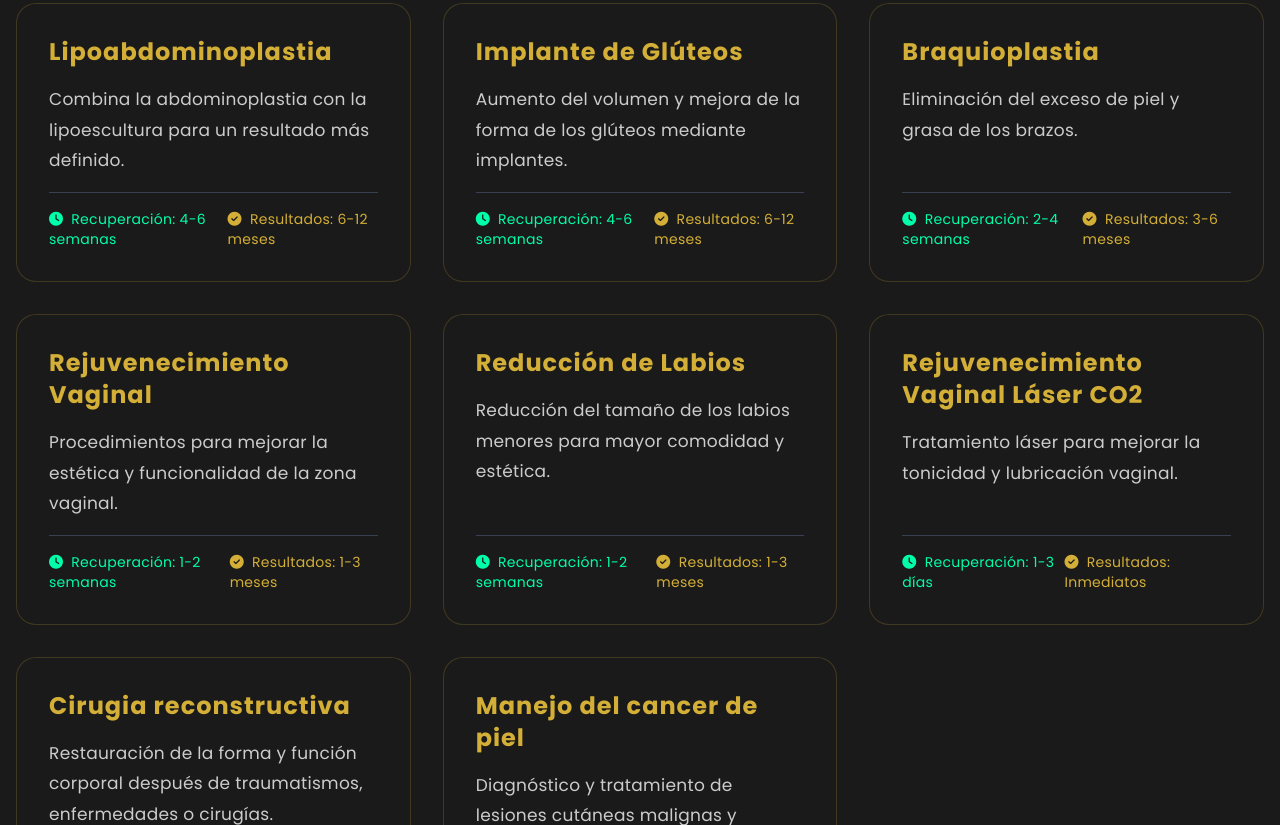
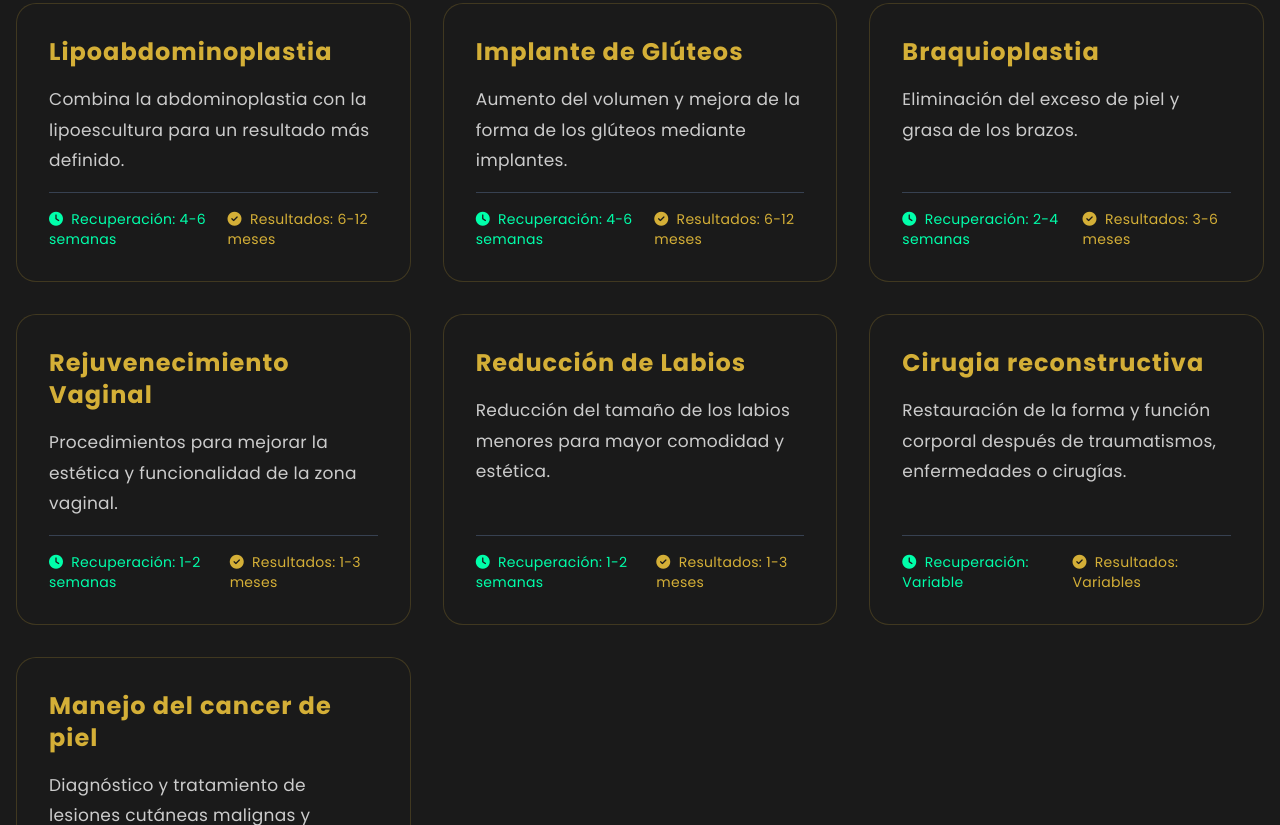
Before and after one commit to jonathanquehay/dr-taleno, a plain HTML site: page index.html in a window 1280 px wide. Shown: the part 3166-3991 px from the top of the page. Drawn offline with nearby package versions, Linux system fonts and the light colour scheme; animation ran at ten frames a second.

Commit message:
Reparando index

```diff
--- a/index.html
+++ b/index.html
@@ -514,7 +514,7 @@
                 </div>
                 <!-- Aumento de Labios, Mentón y Mejillas -->
                 <div class="card p-8 flex flex-col">
-                    <h3 class="text-2xl font-bold mb-4" style="color: var(--primary);">Aumento Facial</h3>
+                    <h3 class="text-2xl font-bold mb-4" style="color: var(--primary);">Levantamiento Facial</h3>
                     <p class="mb-4 flex-grow">Aumento y definición de labios, mentón y mejillas con rellenos o implantes para mayor armonía.</p>
                     <div class="mt-auto pt-4 border-t border-gray-700">
                         <div class="flex justify-between text-sm">
@@ -674,17 +674,6 @@
                         <div class="flex justify-between text-sm">
                             <span style="color: var(--secondary);"><i class="fas fa-clock mr-2"></i>Recuperación: 1-2 semanas</span>
                             <span style="color: var(--primary);"><i class="fas fa-check-circle mr-2"></i>Resultados: 1-3 meses</span>
-                        </div>
-                    </div>
-                </div>
-                <!-- Rejuvenecimiento Vaginal Láser CO2 -->
-                <div class="card p-8 flex flex-col">
-                    <h3 class="text-2xl font-bold mb-4" style="color: var(--primary);">Rejuvenecimiento Vaginal Láser CO2</h3>
-                    <p class="mb-4 flex-grow">Tratamiento láser para mejorar la tonicidad y lubricación vaginal.</p>
-                    <div class="mt-auto pt-4 border-t border-gray-700">
-                        <div class="flex justify-between text-sm">
-                            <span style="color: var(--secondary);"><i class="fas fa-clock mr-2"></i>Recuperación: 1-3 días</span>
-                            <span style="color: var(--primary);"><i class="fas fa-check-circle mr-2"></i>Resultados: Inmediatos</span>
                         </div>
                     </div>
                 </div>
```
